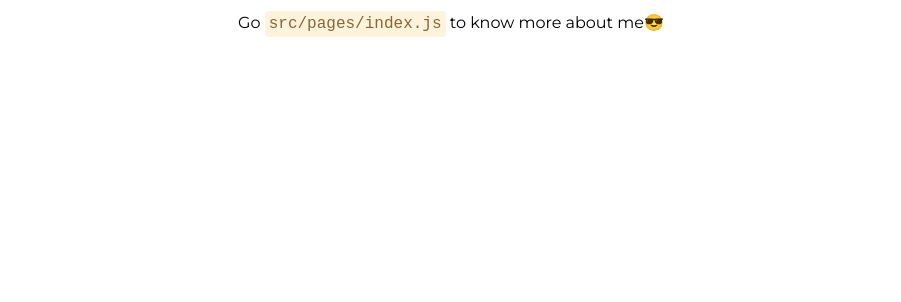
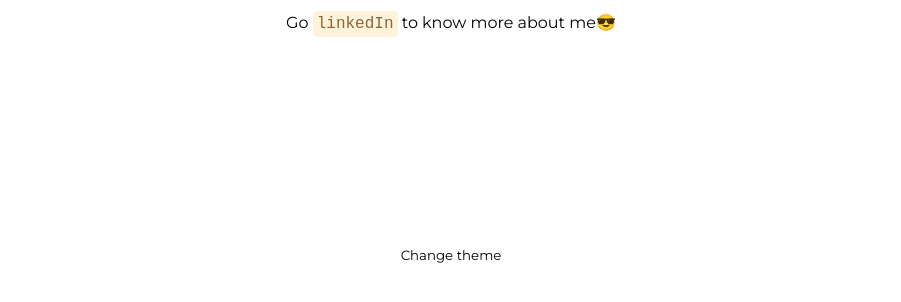
Before and after one commit to cadsgn/dark-mode-navigation, a Gatsby site: page / in a window 1280 px wide. Shown: the part 148-450 px from the top of the page, without its empty margins (189-1090 px from the left). Built offline with nearby package versions, Linux system fonts and the light colour scheme; Gatsby itself is replaced by a stand-in of ours; a web font is replaced by a local one.

Commit message:
adding darktheme

```diff
--- a/src/pages/index.tsx
+++ b/src/pages/index.tsx
@@ -30,7 +30,7 @@ const HeadSubTitleStyle = styled.p`
 `;
 
 const ParagraphStyle = styled.p`
-  height: 200000px;
+  height: 200px;
 `;
 
 const CodeStyle = styled.code`
@@ -55,19 +55,19 @@ const docLink = {
 
 // markup
 const IndexPage = () => {
-  // const [themed, setThemed] = React.useState(lightTheme);
+  const [themed, setThemed] = React.useState(lightTheme);
 
-  // const ChangeTheme = () => {
-  //   if (themed === lightTheme) {
-  //     setThemed(darkTheme);
-  //   }
-  //   if (themed === darkTheme) {
-  //     setThemed(lightTheme);
-  //   }
-  // };
+  const ChangeTheme = () => {
+    if (themed === lightTheme) {
+      setThemed(darkTheme);
+    }
+    if (themed === darkTheme) {
+      setThemed(lightTheme);
+    }
+  };
 
   return (
-    <ThemeProvider theme={theme}>
+    <ThemeProvider theme={themed}>
       <GlobalStyle />
       <Layout>
         <PageStyle>
@@ -84,14 +84,14 @@ const IndexPage = () => {
             </HeadSubTitleStyle>
           </HeadContainerStyle>
           <ParagraphStyle>
-            Go <CodeStyle>src/pages/index.js</CodeStyle> to know more about me
+            Go <CodeStyle>linkedIn</CodeStyle> to know more about me
             <span role='img' aria-label='Sunglasses smiley emoji'>
               😎
             </span>
           </ParagraphStyle>
-          {/* <ParagraphStyle>
+          <ParagraphStyle>
             <button onClick={ChangeTheme}>Change theme</button>
-          </ParagraphStyle> */}
+          </ParagraphStyle>
         </PageStyle>
       </Layout>
     </ThemeProvider>
```
